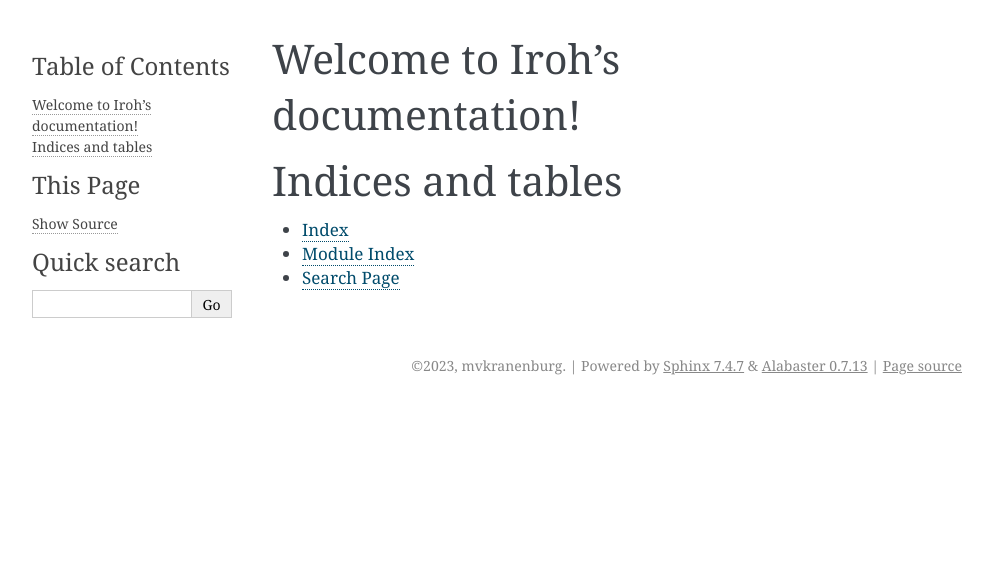
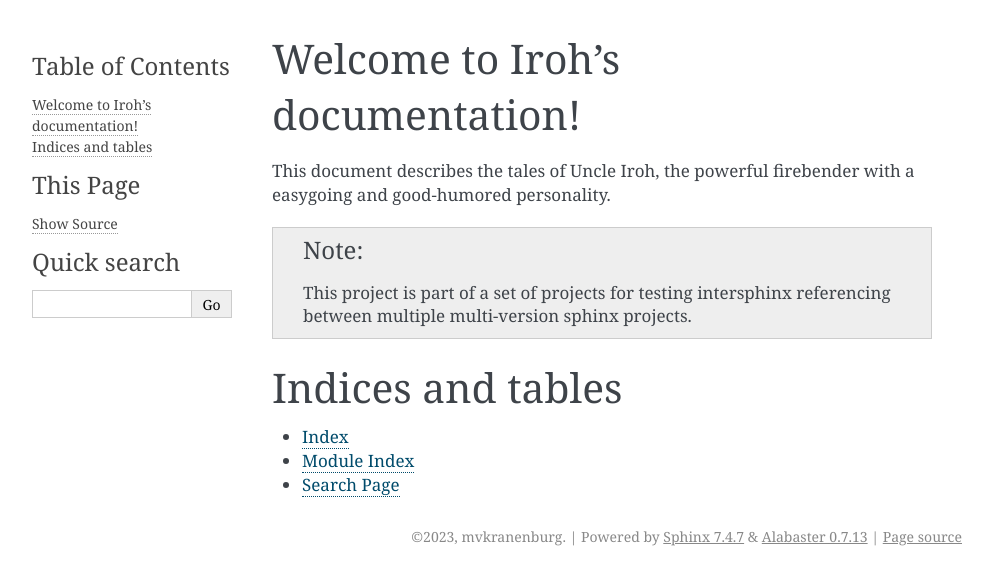
Before and after one commit to mvkranenburg/docs-iroh, a Sphinx documentation site: the page built from source/index.rst, in a window 1280 px wide. Shown: the top 585 px of the page, without its empty margins (148-1141 px from the left). Built offline with Sphinx 7.4.7, drawn with Linux system fonts in a browser that asks for light colours.

Commit message:
Add note indicating project purpose

```diff
--- a/source/index.rst
+++ b/source/index.rst
@@ -5,6 +5,12 @@
 
 Welcome to Iroh's documentation!
 ================================
+
+This document describes the tales of Uncle Iroh, the powerful firebender with a easygoing and good-humored personality.
+
+.. note::
+   This project is part of a set of projects for testing intersphinx referencing between multiple multi-version sphinx projects.
+
 
 .. toctree::
    :maxdepth: 2
```
